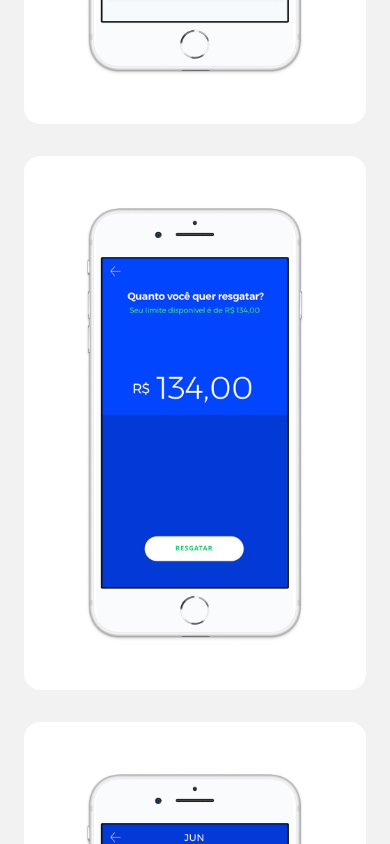
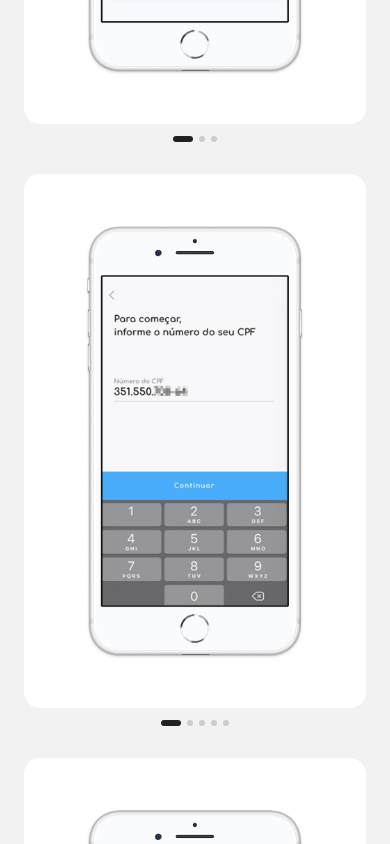
Before and after one commit to allexistsuda/portfolio, a Next.js app: page /unico-you in a window 390 px wide. Shown: the part 3980-4824 px from the top of the page. Built offline with nearby package versions, Linux system fonts and the light colour scheme.

Commit message:
mobile: carousel nas imgs 04, 05 e 06 unico-you

```diff
--- /dev/null
+++ b/app/components/Carousel.tsx
@@ -0,0 +1,61 @@
+"use client";
+
+import { useState, useRef } from "react";
+
+export default function Carousel({ images }: { images: string[] }) {
+  const [current, setCurrent] = useState(0);
+  const touchStartX = useRef<number | null>(null);
+
+  const prev = () => setCurrent((i) => (i - 1 + images.length) % images.length);
+  const next = () => setCurrent((i) => (i + 1) % images.length);
+
+  const onTouchStart = (e: React.TouchEvent) => {
+    touchStartX.current = e.touches[0].clientX;
+  };
+
+  const onTouchEnd = (e: React.TouchEvent) => {
+    if (touchStartX.current === null) return;
+    const diff = touchStartX.current - e.changedTouches[0].clientX;
+    if (Math.abs(diff) > 40) diff > 0 ? next() : prev();
+    touchStartX.current = null;
+  };
+
+  return (
+    <div className="relative select-none">
+      {/* Image */}
+      <div
+        onTouchStart={onTouchStart}
+        onTouchEnd={onTouchEnd}
+        style={{ borderRadius: 16, overflow: "hidden" }}
+      >
+        {/* eslint-disable-next-line @next/next/no-img-element */}
+        <img
+          src={images[current]}
+          alt={`Slide ${current + 1}`}
+          style={{ width: "100%", height: "auto", display: "block" }}
+        />
+      </div>
+
+      {/* Dots */}
+      <div style={{ display: "flex", justifyContent: "center", gap: 6, marginTop: 12 }}>
+        {images.map((_, i) => (
+          <button
+            key={i}
+            onClick={() => setCurrent(i)}
+            aria-label={`Slide ${i + 1}`}
+            style={{
+              width: i === current ? 20 : 6,
+              height: 6,
+              borderRadius: 99,
+              background: i === current ? "#222" : "#CCC",
+              border: "none",
+              padding: 0,
+              cursor: "pointer",
+              transition: "width 0.3s ease, background 0.3s ease",
+            }}
+          />
+        ))}
+      </div>
+    </div>
+  );
+}
--- a/app/unico-you/page.tsx
+++ b/app/unico-you/page.tsx
@@ -1,4 +1,5 @@
 import Link from "next/link";
+import Carousel from "../components/Carousel";
 import BottomNav from "../components/BottomNav";
 import Nav from "../components/Nav";
 import HighlightText from "../components/HighlightText";
@@ -138,25 +139,16 @@ export default function UnicoYou() {
 
         {/* Final images */}
         <div className="my-8 md:my-[100px]" style={{ display: "flex", flexDirection: "column", gap: 32 }}>
-          <div className="md:hidden space-y-8">
-            <Img src="/unico-you/04-mobile-a.png" alt="Unico You" />
-            <Img src="/unico-you/04-mobile-b.png" alt="Unico You" />
-            <Img src="/unico-you/04-mobile-c.png" alt="Unico You" />
+          <div className="md:hidden">
+            <Carousel images={["/unico-you/04-mobile-a.png", "/unico-you/04-mobile-b.png", "/unico-you/04-mobile-c.png"]} />
           </div>
           <div className="hidden md:block"><Img src="/unico-you/04.png" alt="Unico You" /></div>
-          <div className="md:hidden space-y-8">
-            <Img src="/unico-you/05-mobile-1.png" alt="Unico You" />
-            <Img src="/unico-you/05-mobile-2.png" alt="Unico You" />
-            <Img src="/unico-you/05-mobile-3.png" alt="Unico You" />
-            <Img src="/unico-you/05-mobile-4.png" alt="Unico You" />
-            <Img src="/unico-you/05-mobile-5.png" alt="Unico You" />
+          <div className="md:hidden">
+            <Carousel images={["/unico-you/05-mobile-1.png", "/unico-you/05-mobile-2.png", "/unico-you/05-mobile-3.png", "/unico-you/05-mobile-4.png", "/unico-you/05-mobile-5.png"]} />
           </div>
           <div className="hidden md:block"><Img src="/unico-you/05.png" alt="Unico You" /></div>
-          <div className="md:hidden space-y-8">
-            <Img src="/unico-you/06-mobile-a.png" alt="Unico You" />
-            <Img src="/unico-you/06-mobile-b.png" alt="Unico You" />
-            <Img src="/unico-you/06-mobile-c.png" alt="Unico You" />
-            <Img src="/unico-you/06-mobile-d.png" alt="Unico You" />
+          <div className="md:hidden">
+            <Carousel images={["/unico-you/06-mobile-a.png", "/unico-you/06-mobile-b.png", "/unico-you/06-mobile-c.png", "/unico-you/06-mobile-d.png"]} />
           </div>
           <div className="hidden md:block"><Img src="/unico-you/06.png" alt="Unico You" /></div>
         </div>
```
